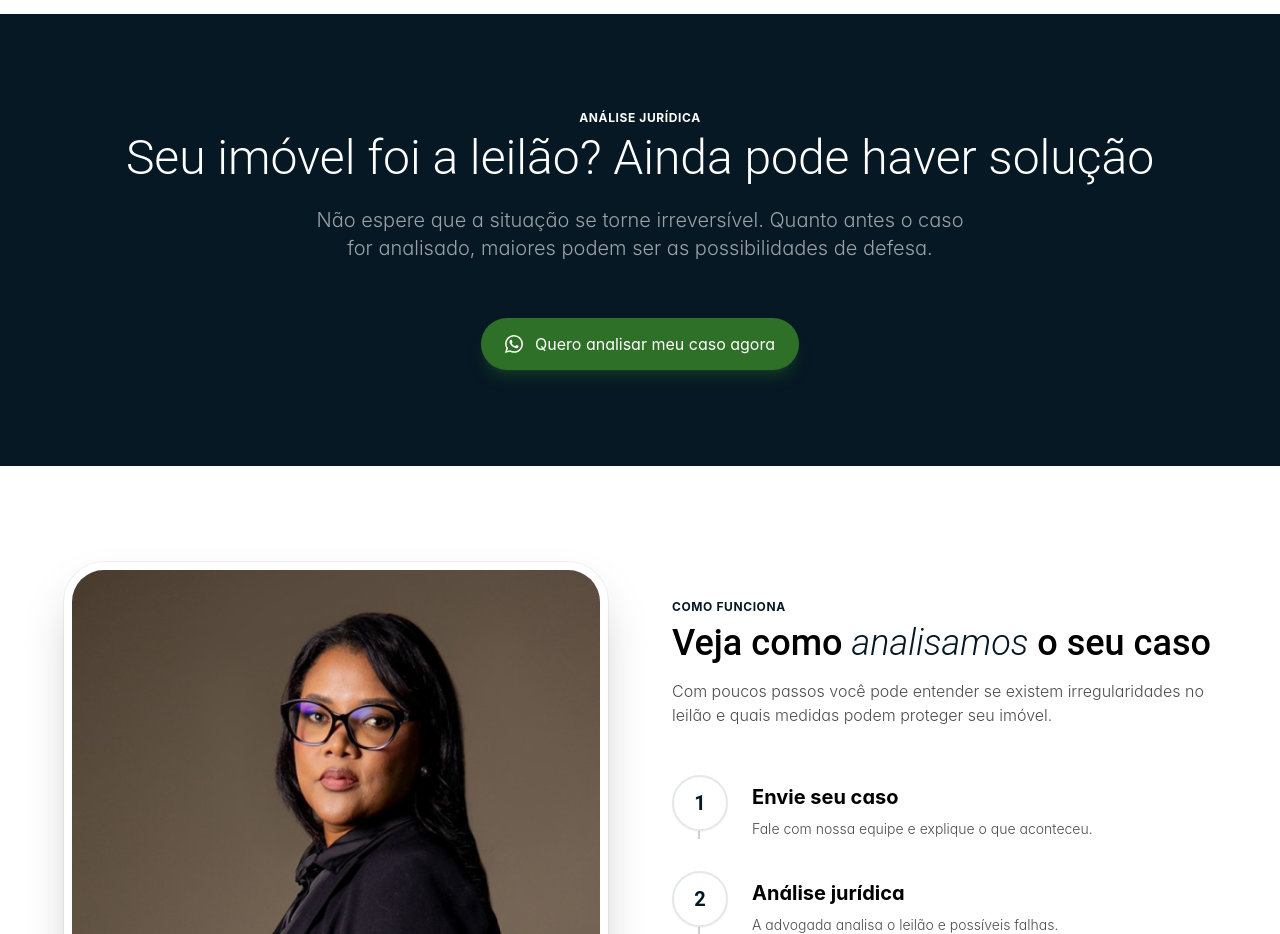
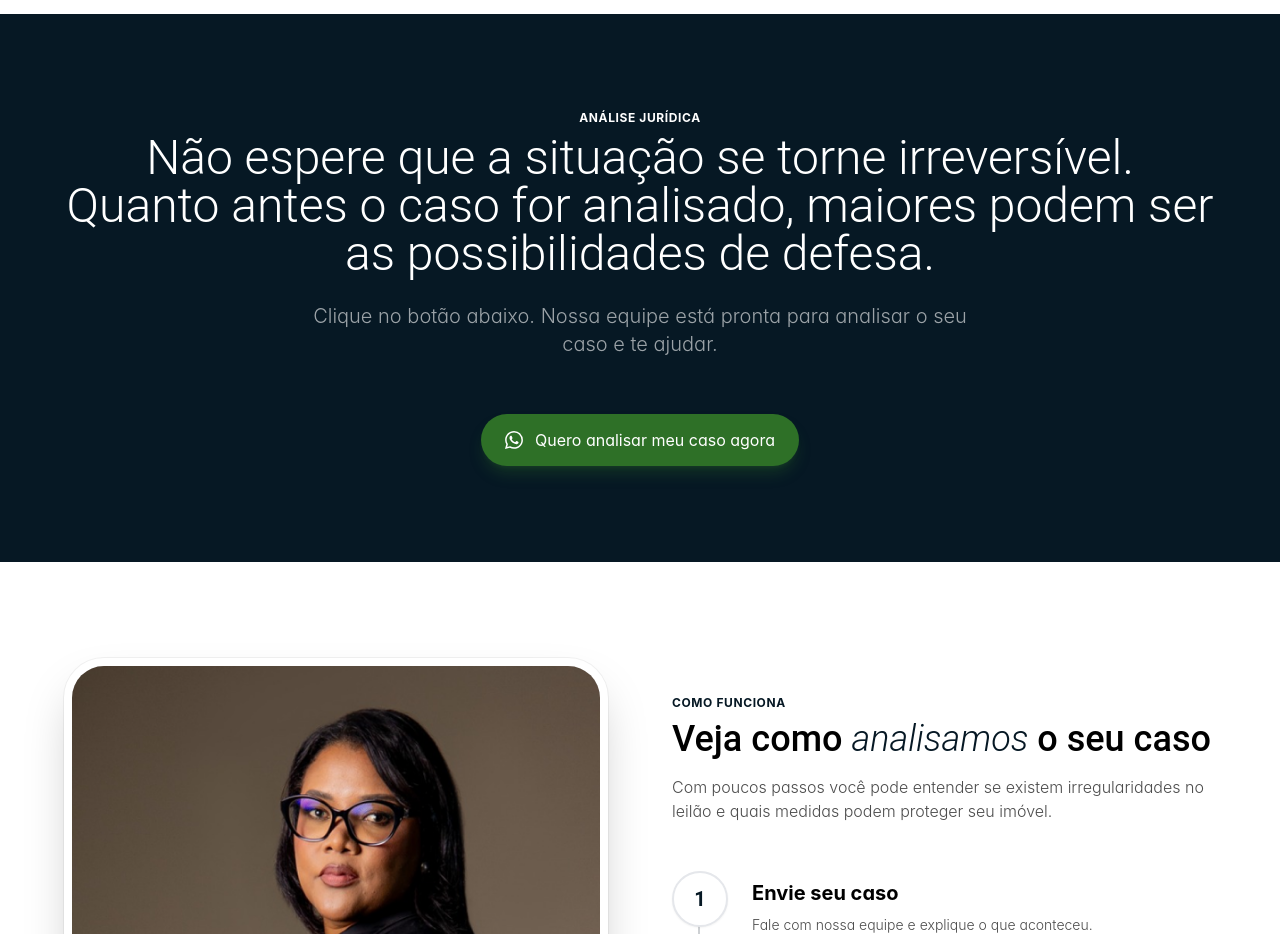
Before and after one commit to Paper-Street-Softwares/LPS-Ana-Paula, a React (Vite) app: page / in a window 1280 px wide. Shown: the part 6120-7054 px from the top of the page. Built offline with nearby package versions, Linux system fonts and the light colour scheme.

Commit message:
fix: Cta copy

```diff
--- a/src/content/content.jsx
+++ b/src/content/content.jsx
@@ -624,12 +624,17 @@ const content = {
     },
     ctaSection: {
       miniTag: <>ANÁLISE JURÍDICA</>,
-      title: <h1>Seu imóvel foi a leilão? Ainda pode haver solução</h1>,
+      title: (
+        <h1>
+          Não espere que a situação se torne irreversível. Quanto antes o caso
+          for analisado, maiores podem ser as possibilidades de defesa.{" "}
+        </h1>
+      ),
       subtitle: (
         <div>
           <p className="mb-6 font-secondFont">
-            Não espere que a situação se torne irreversível. Quanto antes o caso
-            for analisado, maiores podem ser as possibilidades de defesa.
+            Clique no botão abaixo. Nossa equipe está pronta para analisar o seu
+            caso e te ajudar.
           </p>
         </div>
       ),
```
